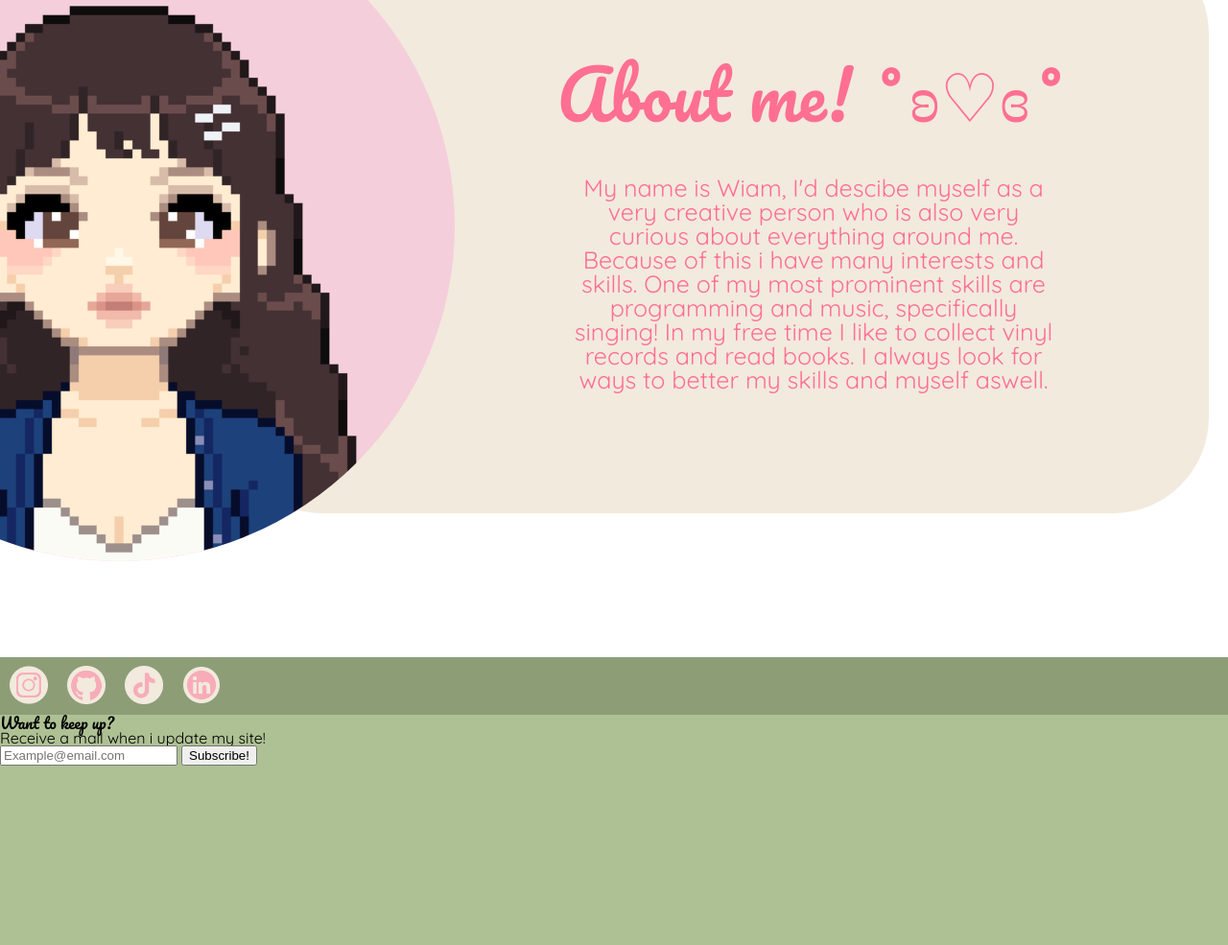
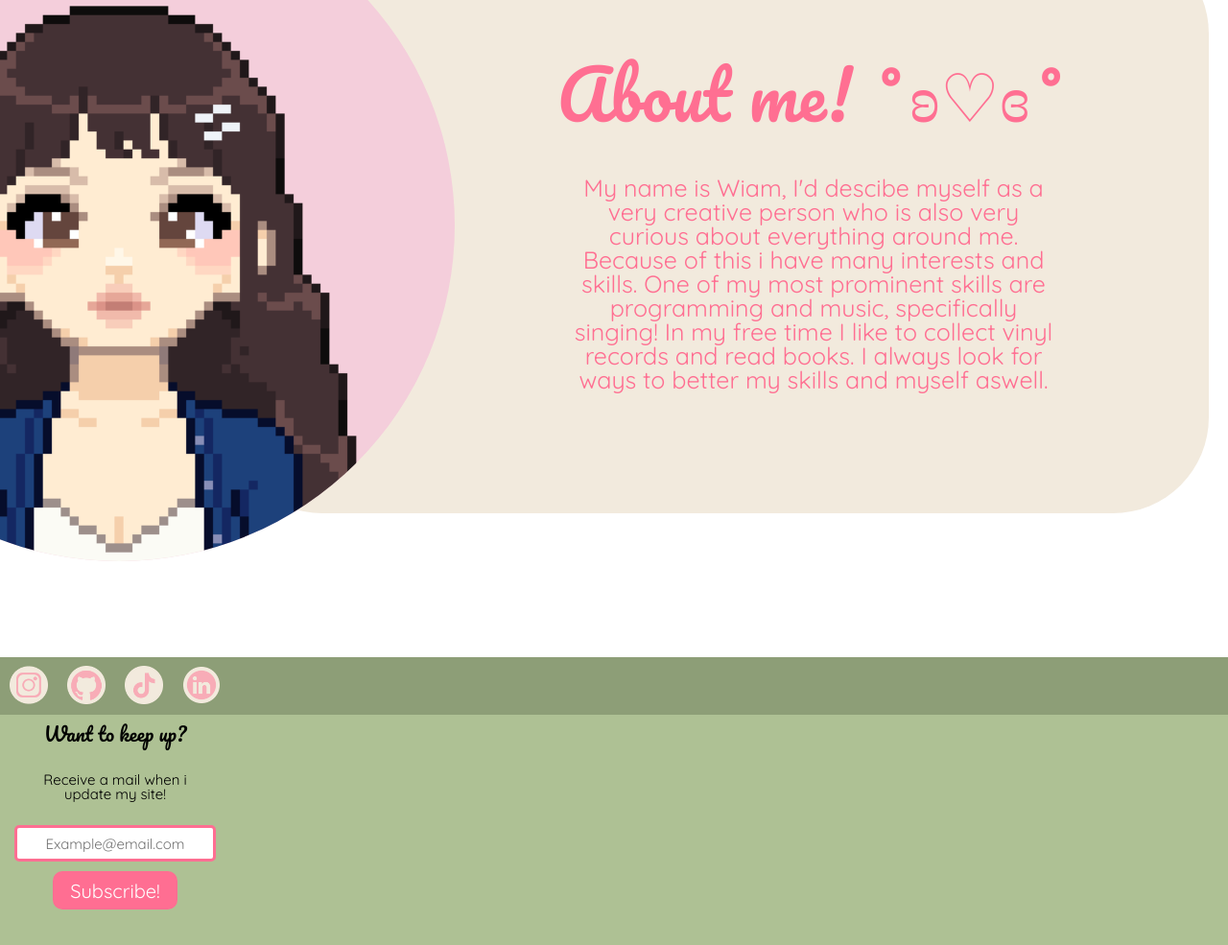
Before and after one commit to Luvbxgs/Project1, a plain HTML site: page index.html in a window 1280 px wide. Shown: the part 2400-3385 px from the top of the page at 96% size. Drawn offline with Linux system fonts and the light colour scheme.

Commit message:
continue

```diff
--- a/Css/style.css
+++ b/Css/style.css
@@ -456,8 +456,13 @@ footer{
 img.socials{
     height: 40px;
     padding: 10px;
+    transition: ease 0.3s;
 }
 
+img.socials:hover{
+    transform: scale(1.1);
+    filter: drop-shadow(1px 1px 1px rgba(128, 128, 128, 0.466));
+}
 
 div#inner-footer{
     background-color: #8D9E77;
@@ -465,6 +470,55 @@ div#inner-footer{
     display: flex;
     align-items: center;
 }
+div#footer-email-container{
+    width: 200px;
+    padding-left: 20px;
+    display: flex;
+    flex-direction: column;
+    align-items: center;
+    margin-top: 10px;
+}
+
+div#footer-email-container > input[type=email]{
+    width: 200px;
+    height: 30px;
+    border: 3px #FF6E92 solid;
+    border-radius: 5px;
+    margin-top: 20px;
+    font-family: "quicksand";
+    font-size: 15px;
+    text-align: center;
+    outline: 0;
+}
+div#footer-email-container > input[value]{
+    color: gray;
+}
+div#footer-email-container > button{
+    margin-top: 10px;
+    width: 130px;
+    height: 40px;
+    border: 0;
+    border-radius: 10px;
+    background-color: #FF6E92;
+    color: white;
+    font-size: 20px;
+    font-family: "Quicksand";
+    transition: 0.6s ease;
+}
+div#footer-email-container > button:hover{
+    transform: scale(1.1);
+    background-color: #F4CEDB;
+}
+div#footer-email-container > h1{
+    font-size: 20px;
+    display: block;
+    margin-bottom: 30px;
+}
+div#footer-email-container > p{
+    font-size: 15px;
+    margin-bottom: 5px;
+    text-align: center;
+}
 
 /* https://css-tricks.com/css-only-carousel/
             GEBRUIK DEZE*/
--- a/index.html
+++ b/index.html
@@ -147,6 +147,7 @@
                 <img class="socials" src="img/linkedin.png" alt="Linked-in logo">
             </a>
         </div>
+        <div id="footer-email-container">
             <h1>
                 Want to keep up?
             </h1>
@@ -155,6 +156,7 @@
             </p>
             <input type="email" placeholder="Example@email.com">
             <button onclick=""> Subscribe!</button>
+        </div>
     </footer>
 </body>
 </html>
```
Lines whose indentation alone changed are shown as unchanged.
